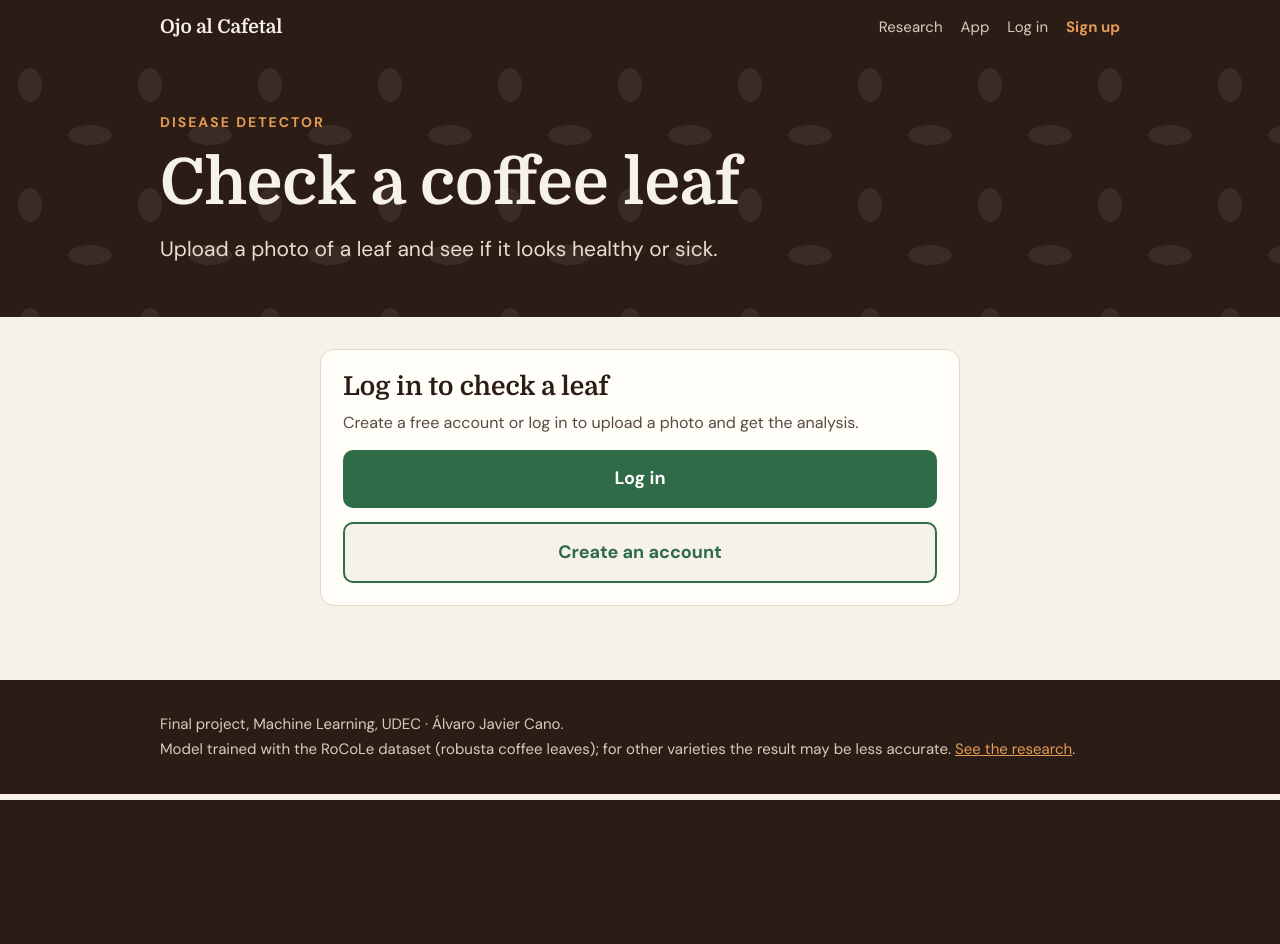
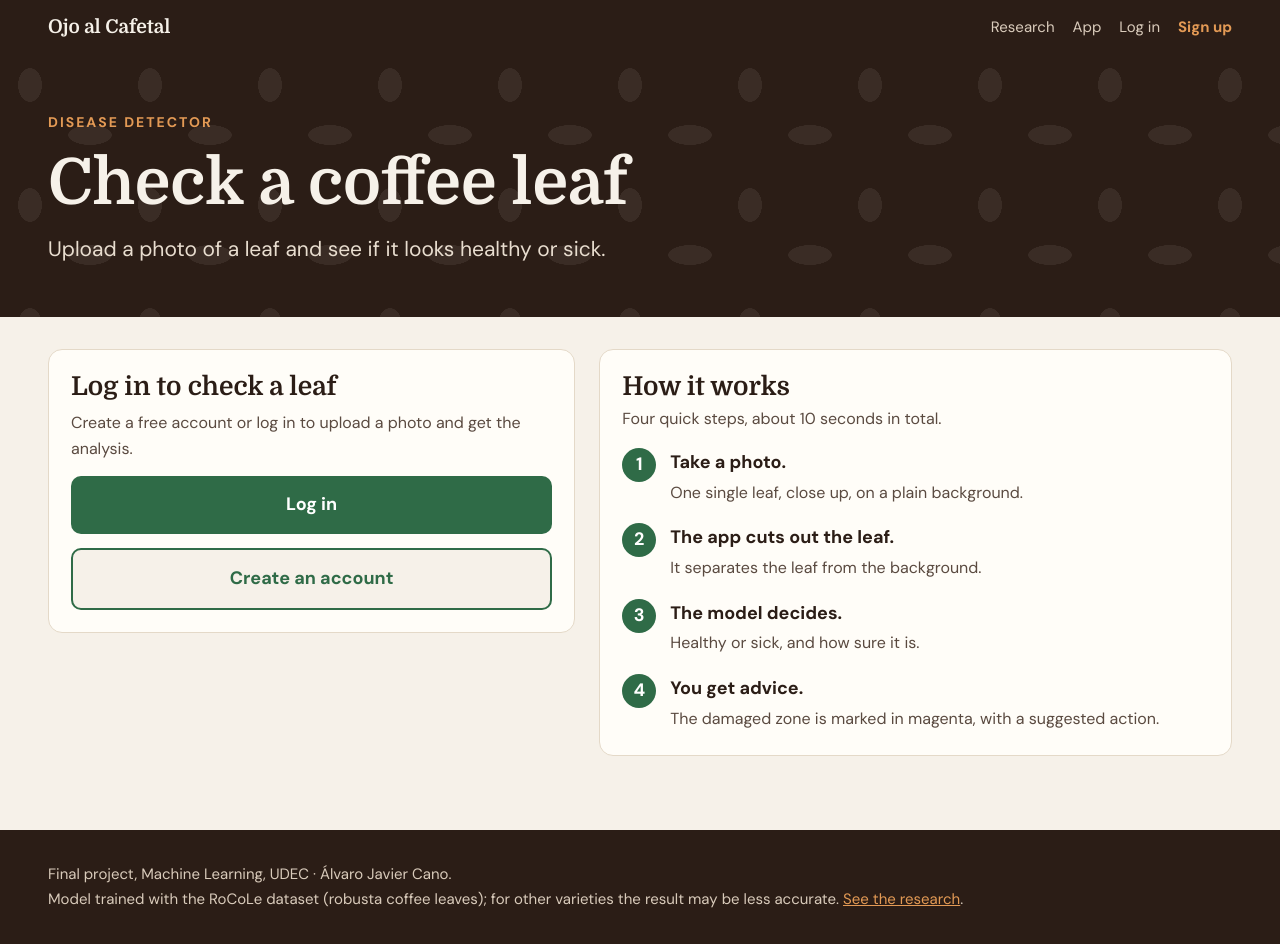
Before and after one commit to alvarojaviercano-ux/ojo-al-cafetal-app, a Flask app: page / in a window 1280 px wide. Before the commit the page ends 800 px from the top, so only its background shows below. Run offline with Flask 3, Linux system fonts and the light colour scheme; parts of the project's set-up code (start-up, migrations or seed data) failed here and were passed over; some libraries are stand-ins or nearby versions.

Commit message:
Faster GrabCut, new layout and normal app

```diff
--- a/caracteristicas.py
+++ b/caracteristicas.py
@@ -41,19 +41,19 @@ def mascara_centro(alto, ancho):
 
 def mascara_grabcut(imagen_rgb):
     cv2.setRNGSeed(0)
-    arreglo = np.asarray(imagen_rgb)
-    alto, ancho = arreglo.shape[:2]
-    chica = cv2.resize(arreglo, (512, int(alto * 512 / ancho)))
+    arreglo = np.asarray(imagen_rgb); alto, ancho = arreglo.shape[:2]
+    escala = 384 / max(alto, ancho)
+    tam = (max(1, int(ancho * escala)), max(1, int(alto * escala))) if escala < 1 else (ancho, alto)
+    chica = cv2.resize(arreglo, tam, interpolation=cv2.INTER_AREA)
     chica = cv2.cvtColor(chica, cv2.COLOR_RGB2BGR)
     h, w = chica.shape[:2]
     resultado = np.zeros((h, w), np.uint8)
-    fondo = np.zeros((1, 65))
-    frente = np.zeros((1, 65))
+    fondo = np.zeros((1, 65)); frente = np.zeros((1, 65))
     rectangulo = (int(w * 0.1), int(h * 0.1), int(w * 0.8), int(h * 0.8))
     cv2.grabCut(chica, resultado, rectangulo, fondo, frente, 3, cv2.GC_INIT_WITH_RECT)
-    hoja = ((resultado == cv2.GC_FGD) | (resultado == cv2.GC_PR_FGD)).astype(np.uint8)
-    hoja = cv2.resize(hoja, (ancho, alto), interpolation=cv2.INTER_NEAREST).astype(bool)
-    if hoja.mean() < 0.05 or hoja.mean() > 0.9:   # falló: usar el centro
+    hoja = ((resultado == cv2.GC_FGD) | (resultado == cv2.GC_PR_FGD)).astype(np.float32)
+    hoja = cv2.resize(hoja, (ancho, alto), interpolation=cv2.INTER_LINEAR) > 0.5
+    if hoja.mean() < 0.05 or hoja.mean() > 0.9:
         return mascara_centro(alto, ancho)
     return hoja
 
--- a/templates/base.html
+++ b/templates/base.html
@@ -16,10 +16,10 @@
            line-height: 1.65; font-size: 18px; }
     h1, h2 { font-family: 'Domine', Georgia, serif; line-height: 1.15; }
     a { color: var(--green); }
-    .wrap { max-width: 1000px; margin: 0 auto; padding: 0 20px; }
+    .wrap { max-width: 1680px; margin: 0 auto; padding: 0 48px; }
 
     nav { position: sticky; top: 0; z-index: 5; background: var(--dark); color: var(--cream); }
-    nav .wrap { display: flex; gap: 6px 18px; align-items: center; flex-wrap: wrap; padding: 12px 20px; }
+    nav .wrap { display: flex; gap: 6px 18px; align-items: center; flex-wrap: wrap; padding: 12px 48px; }
     nav b { font-family: 'Domine', Georgia, serif; margin-right: auto; font-size: 19px; }
     nav a, nav .who { color: #D9CBBB; text-decoration: none; font-size: 15px; }
     nav a:hover { color: var(--orange); }
@@ -38,7 +38,15 @@
     header.hero h1 { font-size: clamp(38px, 7vw, 64px); margin: 12px 0; }
     header.hero p.sub { font-size: 21px; color: #E8DDCF; max-width: 640px; }
 
-    main { max-width: 680px; margin: 0 auto; padding: 32px 20px 56px; }
+    main { max-width: 1680px; margin: 0 auto; padding: 32px 48px 56px; }
+    .split { display: grid; grid-template-columns: minmax(0, 5fr) minmax(0, 6fr); gap: 24px; align-items: start; }
+    .split > .col { min-width: 0; }
+    .steps { list-style: none; counter-reset: paso; }
+    .steps li { counter-increment: paso; display: flex; gap: 14px; margin-top: 16px; align-items: flex-start; }
+    .steps li::before { content: counter(paso); flex: 0 0 34px; height: 34px; border-radius: 50%;
+      background: var(--green); color: #fff; font-weight: 700; display: grid; place-items: center; }
+    .side h2 { font-size: 26px; margin-bottom: 4px; }
+    @media (max-width: 900px) { .split { grid-template-columns: 1fr; } main, .wrap, nav .wrap { padding-left: 20px; padding-right: 20px; } }
     .card { background: var(--card); border: 1px solid var(--line); border-radius: 14px; padding: 22px; margin-bottom: 18px; }
     input[type=file] { width: 100%; padding: 14px; border: 2px dashed var(--line); border-radius: 10px;
                        background: var(--cream); font-size: 16px; margin-top: 8px; }
--- a/templates/index.html
+++ b/templates/index.html
@@ -4,6 +4,8 @@
       <div class="error">{{ error }}</div>
     {% endif %}
 
+    <div class="split">
+    <div class="col">
     {% if usuario %}
     <form id="form-foto" class="card" action="/predecir" method="post" enctype="multipart/form-data">
       <input type="hidden" name="csrf" value="{{ csrf_token() }}">
@@ -28,7 +30,8 @@
       <a class="btn second" href="{{ url_for('register') }}">Create an account</a>
     </div>
     {% endif %}
-
+    </div>
+    <div class="col">
     {% if resultado %}
       <div class="card resultado {{ 'enferma' if resultado.enferma else 'sana' }}">
         {% if resultado.dudosa %}
@@ -74,7 +77,20 @@
           may show up as false positives.
         </p>
       </div>
+    {% else %}
+      <div class="card side">
+        <h2>How it works</h2>
+        <p class="note">Four quick steps, about 10 seconds in total.</p>
+        <ol class="steps">
+          <li><div><b>Take a photo.</b><br><span class="note">One single leaf, close up, on a plain background.</span></div></li>
+          <li><div><b>The app cuts out the leaf.</b><br><span class="note">It separates the leaf from the background.</span></div></li>
+          <li><div><b>The model decides.</b><br><span class="note">Healthy or sick, and how sure it is.</span></div></li>
+          <li><div><b>You get advice.</b><br><span class="note">The damaged zone is marked in magenta, with a suggested action.</span></div></li>
+        </ol>
+      </div>
     {% endif %}
+    </div>
+    </div>
 
 <script>
 (function () {
```
Also changed, not shown: templates/login.html (+14 -0 lines), templates/register.html (+14 -0 lines), app.py (line endings or trailing spaces).
